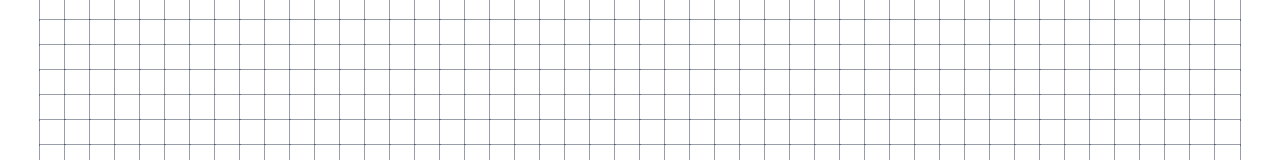
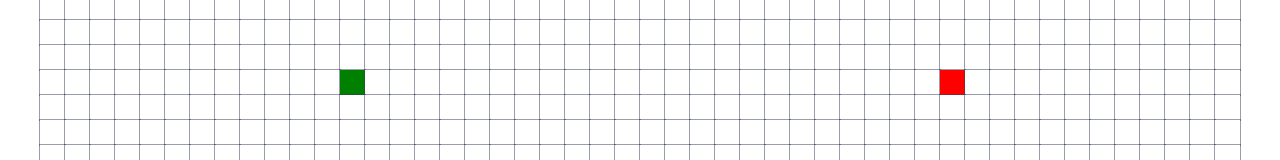
Before and after one commit to AliceHincu/Pathfinding-visualizer-react, a React (Create React App) app: page / in a window 1280 px wide. Shown: the part 355-515 px from the top of the page. Built offline with nearby package versions, Linux system fonts and the light colour scheme.

Commit message:
implemented node type in grid

```diff
--- a/src/App.tsx
+++ b/src/App.tsx
@@ -1,6 +1,5 @@
 import './App.css';
 import Board from './components/board/Board';
-import Node from './components/board/Node';
 import Legend from './components/legend/Legend';
 
 function App() {
@@ -8,9 +7,6 @@ function App() {
     <div className="App">
       <Legend></Legend>
       <Board></Board>
-      {/* <Node
-        row={1}
-        col={2}/> */}
     </div>
   );
 }
--- a/src/components/board/Board.tsx
+++ b/src/components/board/Board.tsx
@@ -1,5 +1,3 @@
-import { SQUARE_SIZE } from "../../constants/dimensions";
-import { COLUMN_COUNT, ROW_COUNT } from "../../constants/grid-details";
 import { selectGrid } from "../../redux-features/boardSlice"
 import { useAppSelector } from "../../redux-features/hooks"
 import { generateNodeKey } from "../../utils/GridUtils";
@@ -8,7 +6,6 @@ import './Board.css';
 
 const Board = () => {
     const grid = useAppSelector(selectGrid);
-    console.log(grid);
 
     return(
         <div className="grid">
@@ -17,12 +14,12 @@ const Board = () => {
               return (
                 <div className="grid-row" key={rowIndex}>
                   {
-                    row.map((col, colIndex) => {
+                    row.map((node, colIndex) => {
                       return (
                         <Node
                           key={generateNodeKey(rowIndex, colIndex)}
-                          row={rowIndex}
-                          col={colIndex}/>);
+                          node={node}
+                        />);
                     })
                   }
                 </div>
--- a/src/components/board/Node.css
+++ b/src/components/board/Node.css
@@ -5,6 +5,47 @@
     display: inline-block;
 }
 
-.node-unvisited {
+.unvisited-node {
     background-color: white;
 }
+
+.start-node{
+    background-color: green;
+    cursor: pointer;
+}
+
+.target-node {
+    background-color: red;
+    cursor: pointer;
+}
+
+.wall-node{
+    background-color: #343f56;
+    outline: 1px solid rgba(95, 110, 143, 0.5);
+    user-select: none;
+    cursor: pointer;
+
+    animation-name: obstacleAnimation;
+    animation-duration: 0.3s;
+    animation-timing-function: ease-out;
+    animation-delay: 0;
+    animation-iteration-count: 1;
+    animation-fill-mode: forwards;
+    animation-play-state: running;
+}
+
+
+@keyframes obstacleAnimation {
+    0% {
+      transform: scale(0.3);
+      border-radius: 100%;
+    }
+
+    75% {
+      transform: scale(1.5);
+    }
+
+    100% {
+      transform: scale(1);
+    }
+  }
--- a/src/components/board/Node.tsx
+++ b/src/components/board/Node.tsx
@@ -1,14 +1,40 @@
+import { useEffect, useState } from 'react';
 import { SQUARE_SIZE } from '../../constants/dimensions';
+import { START, TARGET, UNVISITED, WALL } from '../../constants/node-types';
+import { NodeInterface } from '../../utils/GridUtils';
 import './Node.css';
 
 interface NodeProps{
-    row: number,
-    col: number
+    node: NodeInterface
 }
 
-const Node = ({row, col}: NodeProps) => {
+const Node = ({node}: NodeProps) => {
+    const [isStart, setIsStart] = useState(node.isStart)
+    const [isFinish, setIsFinish] = useState(node.isFinish)
+    const [distance, setDistance] = useState(node.distance)
+    const [isVisited, setIsVisited] = useState(node.isVisited)
+    const [isWall, setIsWall] = useState(node.isWall)
+
+    const getNodeType = (): string => {
+        return  isFinish ? TARGET :
+                isStart ? START :
+                isWall ? WALL : UNVISITED
+    }
+
+    let nodeType = getNodeType();
+    if(nodeType == START){
+        console.log(node)
+    }
+    // console.log(nodeType)
+    // useEffect(() => {
+    //     nodeType = getNodeType()
+    //     console.log(node.row, node.col, nodeType)
+
+    // }, [isStart, isFinish, isWall])
+
+
     return (
-        <div className = 'node node-unvisited' style={{width:`${SQUARE_SIZE}px`, height:`${SQUARE_SIZE}px`}}>
+        <div className = {`node ${nodeType}`} style={{width:`${SQUARE_SIZE}px`, height:`${SQUARE_SIZE}px`}}>
         </div>
     )
 }
--- a/src/components/legend/Legend-node.tsx
+++ b/src/components/legend/Legend-node.tsx
@@ -1,4 +1,5 @@
 import { SQUARE_SIZE } from "../../constants/dimensions";
+import './Legend.css';
 
 interface LegendNodeProps {
     title: string,
--- a/src/components/legend/Legend.css
+++ b/src/components/legend/Legend.css
@@ -12,7 +12,7 @@
     margin-right: 2rem;
 }
 
-.unvisited-node{
+.column-container .unvisited-node{
     background-color: white;
     border: none;
     outline: 2px solid rgba(52, 63, 86, 0.5);
@@ -20,21 +20,21 @@
     cursor: pointer;
 }
 
-.start-node{
+.column-container .start-node{
     background-color: green;
     border: none;
     outline: 2px solid green;
     margin-right: 0.5rem;
 }
 
-.target-node{
+.column-container .target-node{
     background-color: red;
     border: none;
     outline: 2px solid red;
     margin-right: 0.5rem;
 }
 
-.wall-node{
+.column-container .wall-node{
     background-color: #343f56;
     border: none;
     outline: 2px solid #343f56;
@@ -42,7 +42,7 @@
     cursor: pointer;
 }
 
-.weight-node{
+.column-container .weight-node{
     background-color: #8597be;
     border: none;
     outline: 2px solid #8597be;
--- a/src/redux-features/boardSlice.ts
+++ b/src/redux-features/boardSlice.ts
@@ -1,4 +1,4 @@
-import { createSlice, PayloadAction } from '@reduxjs/toolkit'
+import { createSelector, createSlice, PayloadAction } from '@reduxjs/toolkit'
 import type {RootState} from '../store'
 import { generateInitalGrid, NodeInterface } from '../utils/GridUtils'
 
```
